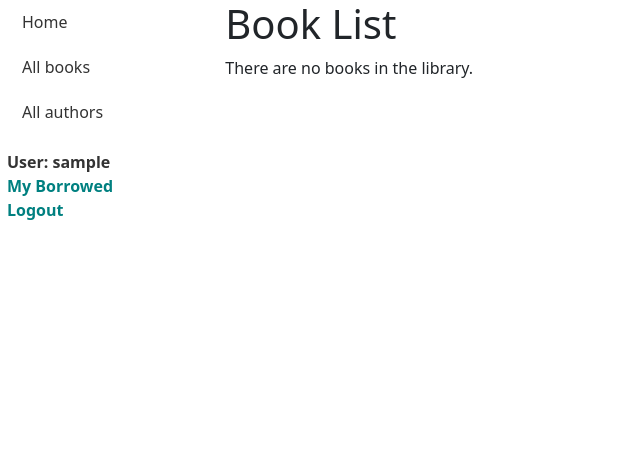
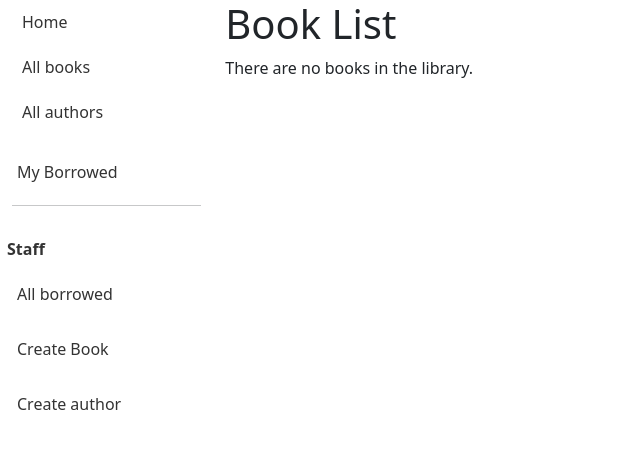
Before and after one commit to syed-tp/django_local_library, a Django app: page /catalog/books/ in a window 1280 px wide. Shown: the top 449 px of the page, without its empty margins (0-640 px from the left). Run offline with Django 4.2, Linux system fonts and the light colour scheme; the visitor is signed in with stand-in values (Sample User, id 1); data that the repository does not hold is empty.

Commit message:
update crud ops for book and author with ui changes

```diff
--- a/catalog/templates/base_generic.html
+++ b/catalog/templates/base_generic.html
@@ -24,21 +24,15 @@
         <div class="col-sm-2">
           {% block sidebar %}
           <ul class="sidebar-nav">
+
+
             <li><a href="{% url 'index' %}">Home</a></li>
             <li><a href="{% url 'books' %}">All books</a></li>
             <li><a href="{% url 'authors' %}">All authors</a></li>
 
-             {% if user.is_authenticated %}
-        <div class="user-info">
-            <span>User: {{ user.get_username }}</span>
-            <br>
-            <a href="{% url 'my-borrowed' %}">My Borrowed</a>
-            <br>
-            <form id="logout-form" method="post" action="{% url 'logout' %}">
-                {% csrf_token %}
-                <button type="submit">Logout</button>
-            </form>
-            </li>
+            {% if user.is_authenticated %}
+            <li class = 'user-info'><a href="{% url 'my-borrowed' %}">My Borrowed</a></li>
+
             {% else %}
             <li>
               <a href="{% url 'login' %}?next={{ request.path }}">Login</a>
@@ -46,6 +40,21 @@
             {% endif %}
           </ul>
           {% endblock %}
+          {% if user.is_staff %}
+            <hr>
+            <ul class="sidebar-nav">
+              <li class ='user-info'>Staff</li>
+              <li class ='user-info'><a href="{% url 'all-borrowed' %}">All borrowed</a></li>
+             {% if perms.catalog.add_author %}
+              <li class ='user-info'><a href="{% url 'book-create' %}">Create Book</a></li>
+            {% endif %}
+            {% if perms.catalog.add_author %}
+              <li class ='user-info'><a href="{% url 'author-create' %}">Create author</a></li>
+            {% endif %}
+
+            </ul>
+          {% endif %}
+
         </div>
         <div class="col-sm-10">
           {% block content %}{% endblock %}{% block pagination %}
--- a/catalog/urls.py
+++ b/catalog/urls.py
@@ -13,3 +13,30 @@ urlpatterns = [
 urlpatterns += [
     path('mybooks/', views.LoanedBooksByUserListView.as_view(), name='my-borrowed'),
 ]
+
+urlpatterns += [
+    path('book/<uuid:pk>/renew/', views.renew_book_librarian, name='renew-book-librarian'),
+]
+
+urlpatterns += [
+    path('author/create/', views.AuthorCreate.as_view(), name='author-create'),
+    path('author/<int:pk>/update/', views.AuthorUpdate.as_view(), name='author-update'),
+    path('author/<int:pk>/delete/', views.AuthorDelete.as_view(), name='author-delete'),
+]
+
+from django.urls import path
+from .views import LoanedBooksAllListView
+
+urlpatterns += [
+    path('borrowed/', LoanedBooksAllListView.as_view(), name='all-borrowed'),
+]
+
+# catalog/urls.py
+from django.urls import path
+from .views import BookCreateView, BookUpdateView, BookDeleteView
+
+urlpatterns += [
+    path('book/create/', BookCreateView.as_view(), name='book-create'),
+    path('book/<int:pk>/update/', BookUpdateView.as_view(), name='book-update'),
+    path('book/<int:pk>/delete/', BookDeleteView.as_view(), name='book-delete'),
+]
--- a/catalog/views.py
+++ b/catalog/views.py
@@ -1,5 +1,9 @@
 from django.shortcuts import render
 from .models import Book, Author, BookInstance, Genre
+from django.contrib.auth.mixins import PermissionRequiredMixin
+
+from django.contrib.auth.decorators import permission_required
+
 
 def index(request):
     """View function for home page of site."""
@@ -60,3 +64,125 @@ class LoanedBooksByUserListView(LoginRequiredMixin,generic.ListView):
             .filter(status__exact='o')
             .order_by('due_back')
         )
+import datetime
+
+from django.contrib.auth.decorators import login_required, permission_required
+from django.shortcuts import get_object_or_404
+from django.http import HttpResponseRedirect
+from django.urls import reverse
+
+from catalog.forms import RenewBookForm
+
+@login_required
+@permission_required('catalog.can_mark_returned', raise_exception=True)
+def renew_book_librarian(request, pk):
+    """View function for renewing a specific BookInstance by librarian."""
+    book_instance = get_object_or_404(BookInstance, pk=pk)
+
+    # If this is a POST request then process the Form data
+    if request.method == 'POST':
+
+        # Create a form instance and populate it with data from the request (binding):
+        form = RenewBookForm(request.POST)
+
+        # Check if the form is valid:
+        if form.is_valid():
+            # process the data in form.cleaned_data as required (here we just write it to the model due_back field)
+            book_instance.due_back = form.cleaned_data['renewal_date']
+            book_instance.save()
+
+            # redirect to a new URL:
+            return HttpResponseRedirect(reverse('all-borrowed'))
+
+    # If this is a GET (or any other method) create the default form.
+    else:
+        proposed_renewal_date = datetime.date.today() + datetime.timedelta(weeks=3)
+        form = RenewBookForm(initial={'renewal_date': proposed_renewal_date})
+
+    context = {
+        'form': form,
+        'book_instance': book_instance,
+    }
+
+    return render(request, 'catalog/book_renew_librarian.html', context)
+
+
+from django.views.generic.edit import CreateView, UpdateView, DeleteView
+from django.urls import reverse_lazy
+from .models import Author
+
+class AuthorCreate(PermissionRequiredMixin, CreateView): # type: ignore
+    model = Author
+    fields = ['first_name', 'last_name', 'date_of_birth', 'date_of_death']
+    initial = {'date_of_death': '11/11/2023'}
+    permission_required = 'catalog.add_author'
+
+class AuthorUpdate(PermissionRequiredMixin, UpdateView): # type: ignore
+    model = Author
+    # Not recommended (potential security issue if more fields added)
+    fields = '__all__'
+    permission_required = 'catalog.change_author'
+
+class AuthorDelete(PermissionRequiredMixin, DeleteView): # type: ignore
+    model = Author
+    success_url = reverse_lazy('authors')
+    permission_required = 'catalog.delete_author'
+
+    def form_valid(self, form):
+        try:
+            self.object.delete()
+            return HttpResponseRedirect(self.success_url)
+        except Exception as e:
+            return HttpResponseRedirect(
+                reverse("author-delete", kwargs={"pk": self.object.pk})
+            )
+
+from django.views.generic import ListView
+from django.contrib.auth.mixins import PermissionRequiredMixin
+from catalog.models import BookInstance
+
+class LoanedBooksAllListView(PermissionRequiredMixin, ListView):
+    model = BookInstance
+    template_name = 'catalog/bookinstance_list_borrowed_all.html'
+    permission_required = 'catalog.can_mark_returned'
+
+    def get_queryset(self):
+        return BookInstance.objects.filter(status__exact='o').order_by('due_back')
+
+
+from .models import Book
+from .forms import BookForm
+
+
+
+class BookCreateView(CreateView):
+    model = Book
+    form_class = BookForm
+    template_name = 'catalog/book_form.html'
+    success_url = reverse_lazy('books')  # Redirect to the list of books after creation
+
+    def form_valid(self, form):
+        if not self.request.user.has_perm('catalog.can_add_book'):
+            return self.handle_no_permission()
+        return super().form_valid(form)
+
+class BookUpdateView(UpdateView):
+    model = Book
+    form_class = BookForm
+    template_name = 'catalog/book_form.html'
+    success_url = reverse_lazy('books')  # Redirect to the list of books after editing
+
+    def form_valid(self, form):
+        if not self.request.user.has_perm('catalog.can_change_book'):
+            return self.handle_no_permission()
+        return super().form_valid(form)
+
+class BookDeleteView(DeleteView):
+    model = Book
+    template_name = 'catalog/book_confirm_delete.html'
+    success_url = reverse_lazy('books')
+
+    def delete(self, request, *args, **kwargs):
+        if not self.request.user.has_perm('catalog.can_delete_book'):
+            return self.handle_no_permission()
+        return super().delete(request, *args, **kwargs)
```
Also changed, not shown: catalog/forms.py (added, +37 -0 lines), catalog/templates/catalog/author_confirm_delete.html (added, +25 -0 lines), catalog/templates/catalog/author_detail.html (+18 -0 lines), catalog/templates/catalog/author_form.html (added, +11 -0 lines), catalog/templates/catalog/book_confirm_delete.html (added, +11 -0 lines), catalog/templates/catalog/book_detail.html (+17 -0 lines), catalog/templates/catalog/book_form.html (added, +11 -0 lines), catalog/templates/catalog/book_renew_librarian.html (added, +15 -0 lines), catalog/templates/catalog/bookinstance_list_borrowed_all.html (added, +18 -0 lines).
